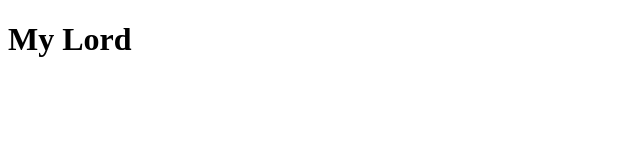
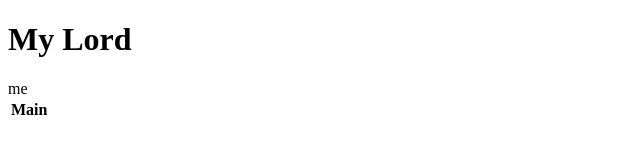
Before and after one commit to JudasM/Group-B, a plain HTML site: page index.html in a window 1280 px wide. Shown: the full height of the page, 0-640 px from the left. Drawn offline with Linux system fonts and the light colour scheme.

Commit message:
adding table

```diff
--- a/index.html
+++ b/index.html
@@ -7,5 +7,17 @@
 </head>
 <body>
     <h1> My Lord</h1>
+
+    <form action="">
+        <table>
+            <th>Main</th>
+            <td>
+                <tr>
+                    me
+                </tr>
+            </td>
+        </table>
+    </form>
+
 </body>
 </html>
```
